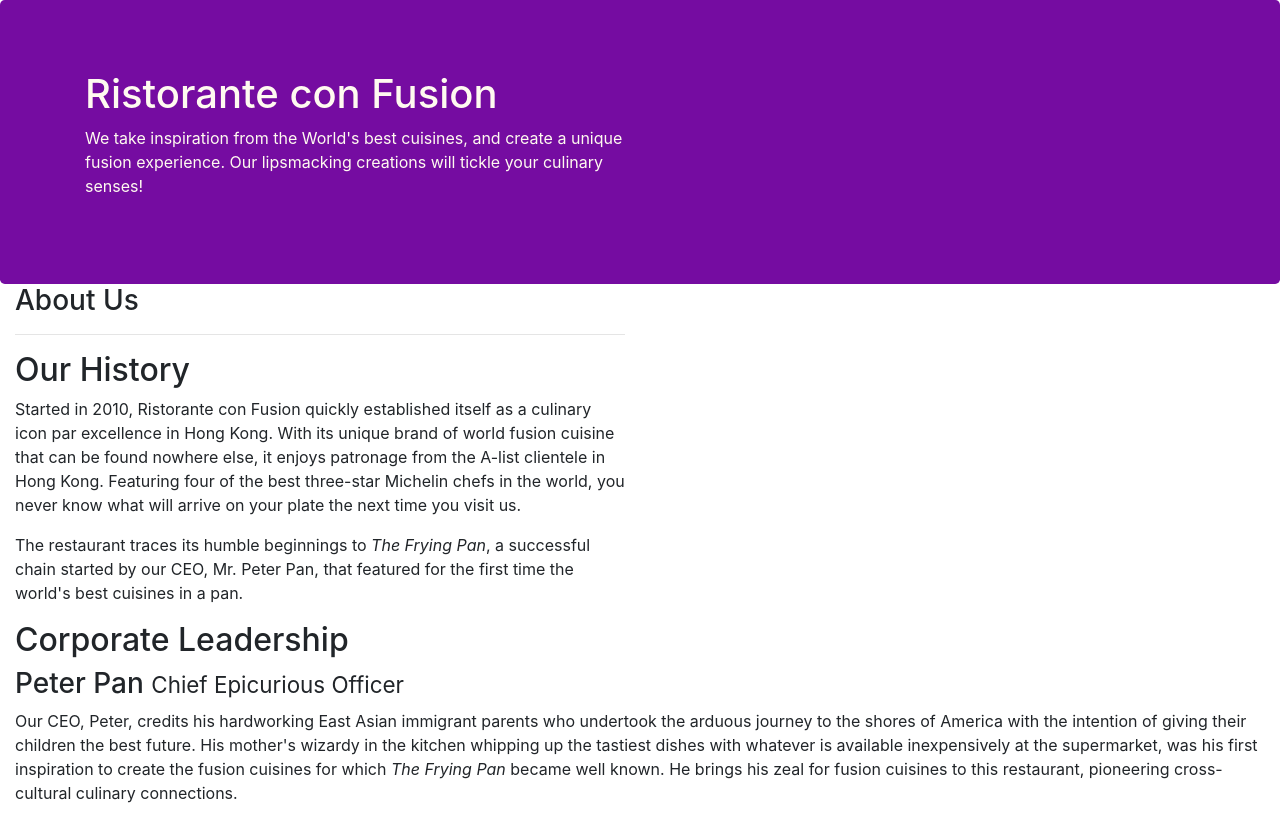
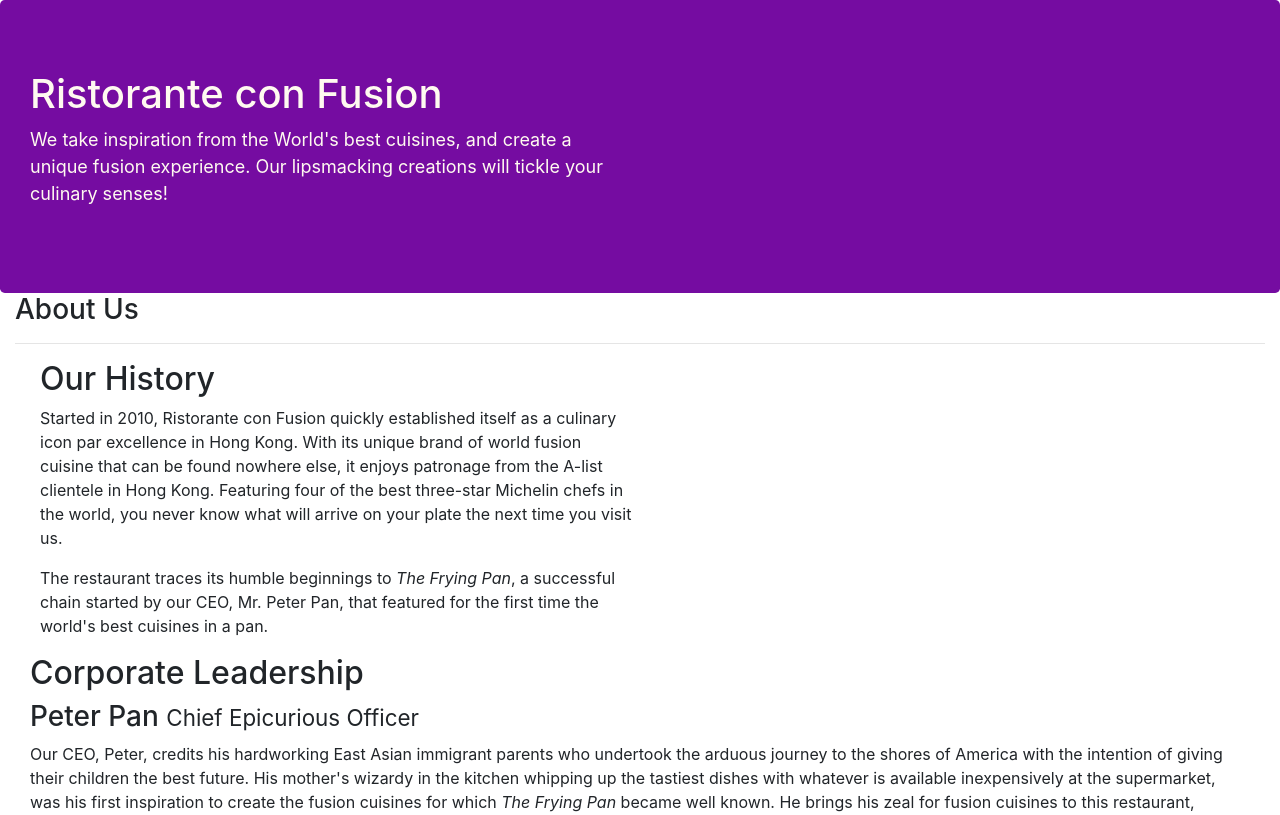
Before and after one commit to himanshusamdarshi19/Assignment-1, a website: page aboutus.html in a window 1280 px wide. Shown: the top 815 px of the page. Drawn offline with nearby package versions, Linux system fonts and the light colour scheme.

Commit message:
Sixth Commit

```diff
--- a/aboutus.html
+++ b/aboutus.html
@@ -16,29 +16,29 @@
 
 <body>
 
-    <header class="jumbotron">
-        <div class="container">
+    <header class="jumbotron" >
+
             <div class="row row-header">
                 <div class="col-12 col-sm-6">
                     <h1>Ristorante con Fusion</h1>
-                    <p>We take inspiration from the World's best cuisines, and create a unique fusion experience. Our lipsmacking creations will tickle your culinary senses!</p>
+                    <p style="font-size:18px">We take inspiration from the World's best cuisines, and create a unique fusion experience. Our lipsmacking creations will tickle your culinary senses!</p>
                 </div>
                 <div class="col-12 col-sm">
                 </div>
             </div>
-        </div>
+
     </header>
 
-    <div class="container" style="width:50%;margin-left: 0px">
-        <div>
+    <div class="container-fluid 34">
+        <div style="width:100% margin-left:5px font-size:18px">
             <div>
                <h3>About Us</h3>
                <hr>
             </div>
         </div>
-
-        <div>
-            <div>
+    </div>
+    <div class="container-fluid" style="margin-left:10px">
+            <div class="col-12 col-sm-6" style="font-size:16px">
                 <h2>Our History</h2>
                 <p>Started in 2010, Ristorante con Fusion quickly established itself as a culinary icon par excellence in Hong Kong. With its unique brand of world fusion cuisine that can be found nowhere else, it enjoys patronage from the A-list clientele in Hong Kong.  Featuring four of the best three-star Michelin chefs in the world, you never know what will arrive on your plate the next time you visit us.</p>
                 <p>The restaurant traces its humble beginnings to <em>The Frying Pan</em>, a successful chain started by our CEO, Mr. Peter Pan, that featured for the first time the world's best cuisines in a pan.</p>
@@ -46,10 +46,10 @@
             <div>
             </div>
         </div>
-    </div>
+
 
         <div class="container-fluid">
-            <div>
+            <div class="container-fluid" style="font-size:16px">
                 <h2>Corporate Leadership</h2>
                 <h3>Peter Pan <small>Chief Epicurious Officer</small></h3>
                 <div class="d-none d-lg-block"><p>Our CEO, Peter, credits his hardworking East Asian immigrant parents who undertook the arduous journey to the shores of America with the intention of giving their children the best future. His mother's wizardy in the kitchen whipping up the tastiest dishes with whatever is available inexpensively at the supermarket, was his first inspiration to create the fusion cuisines for which <em>The Frying Pan</em> became well known. He brings his zeal for fusion cuisines to this restaurant, pioneering cross-cultural culinary connections.</p></div>
```
Also changed, not shown: css/style1.css (line endings or trailing spaces).
